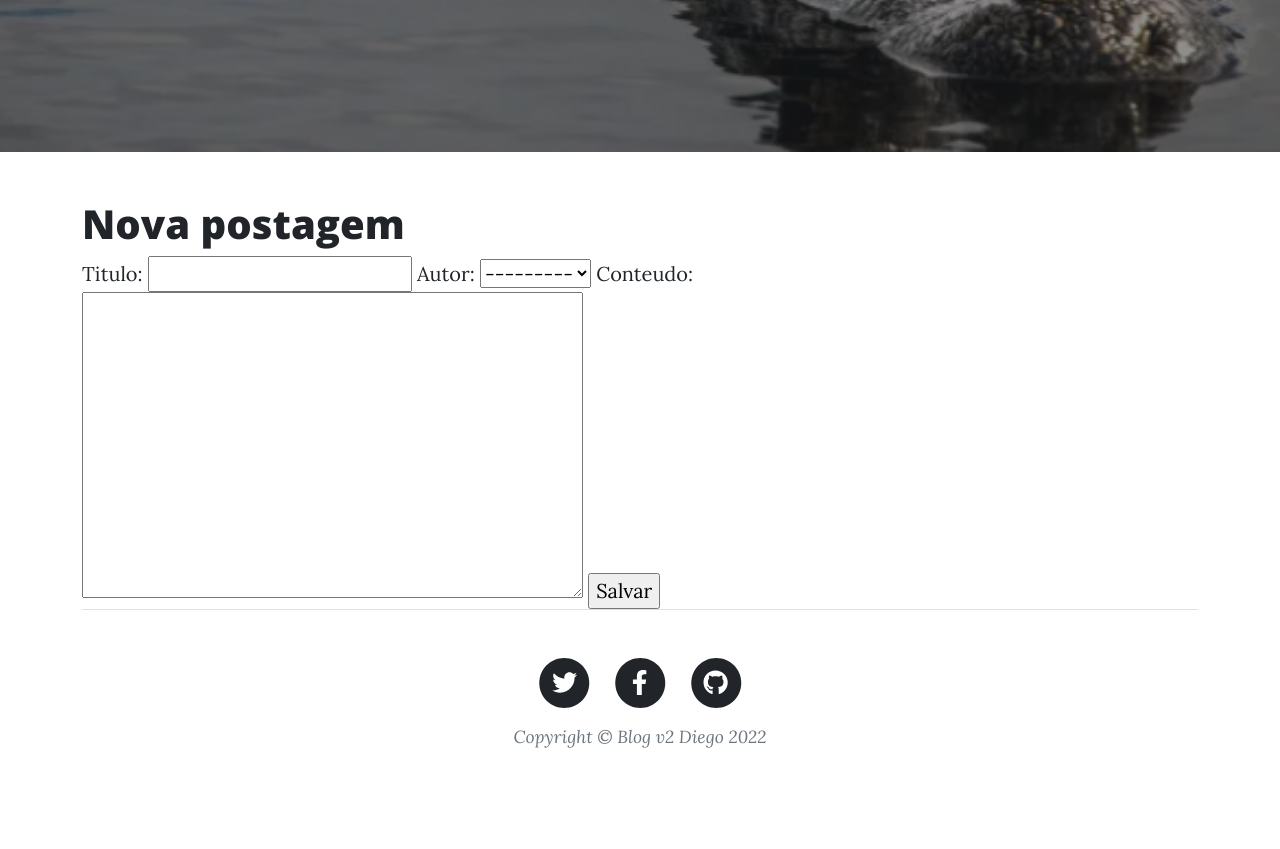
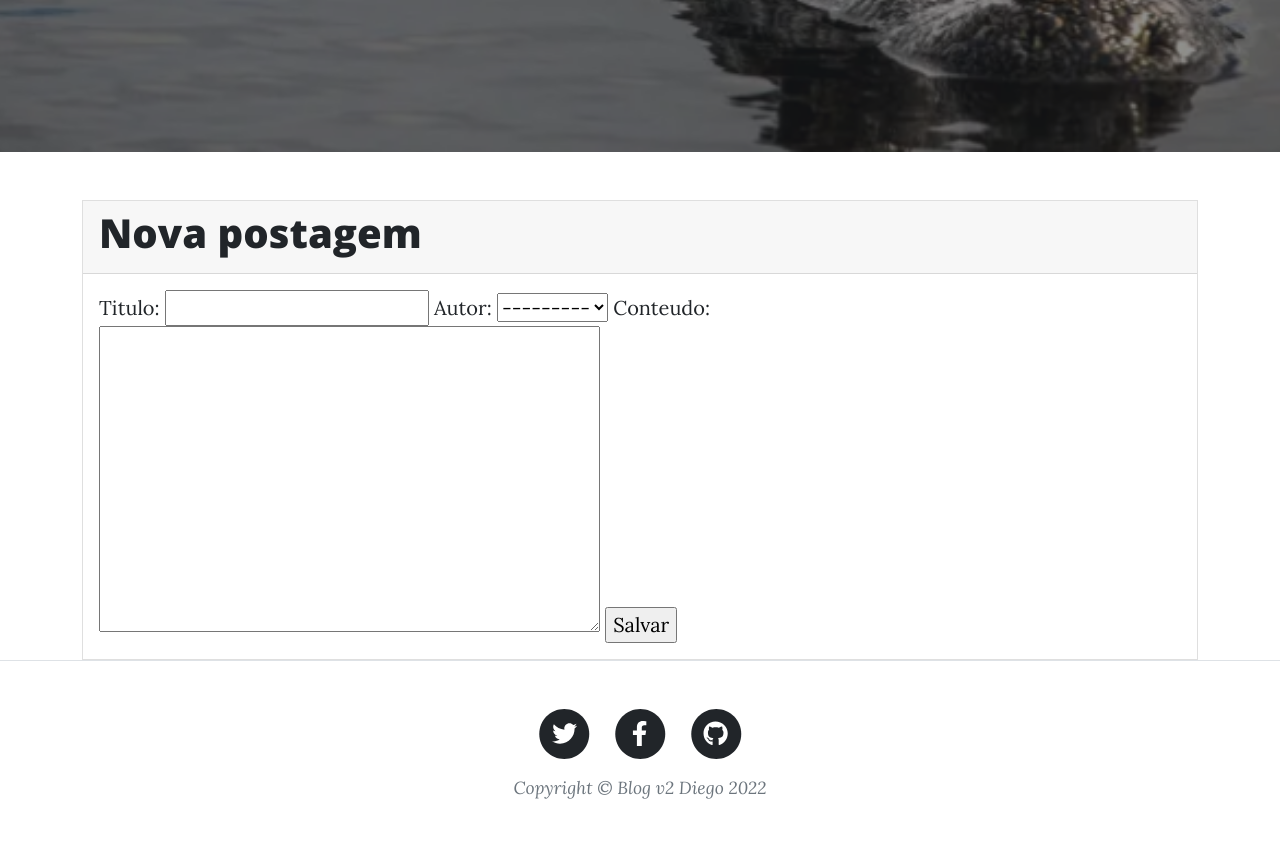
Before and after one commit to dcarll/blog_v2, a Django app: page /post/new/ in a window 1280 px wide. Shown: the part 407-1256 px from the top of the page. Before the commit the page ends 1155 px from the top, so only its background shows below. Run offline with Django 4.2, Linux system fonts and the light colour scheme; data comes from the database, SQL or seed files in the repository; both versions use the stored data as it was after the commit; some libraries are stand-ins or nearby versions.

Commit message:
template new_post  estilizado com card

```diff
--- a/blog/templates/blog/post_new.html
+++ b/blog/templates/blog/post_new.html
@@ -7,18 +7,23 @@
 
 {% block content %}
 
-
-<div class="container">
-
+<div class="container justify-content-center">
+    <div class="card">
+        <div class="card-header">
+            <h1>Nova postagem</h1>
+        </div>
+        <div class="card-body">
             <form action="" method="post">
-            <h1>Nova postagem</h1>
                 <div class="form-group">
                     {% csrf_token %}
                     <!--{{ form.as_p}}-->
                     {{ form|bootstrap }}
                     <input type="submit" value="Salvar">
-        </dvi>
+                </div>
             </form>
+        </div>
+    </div>
+
 </div>
 
 {% endblock content %}
```
Also changed, not shown: db.sqlite3. Lines whose indentation alone changed are shown as unchanged.
